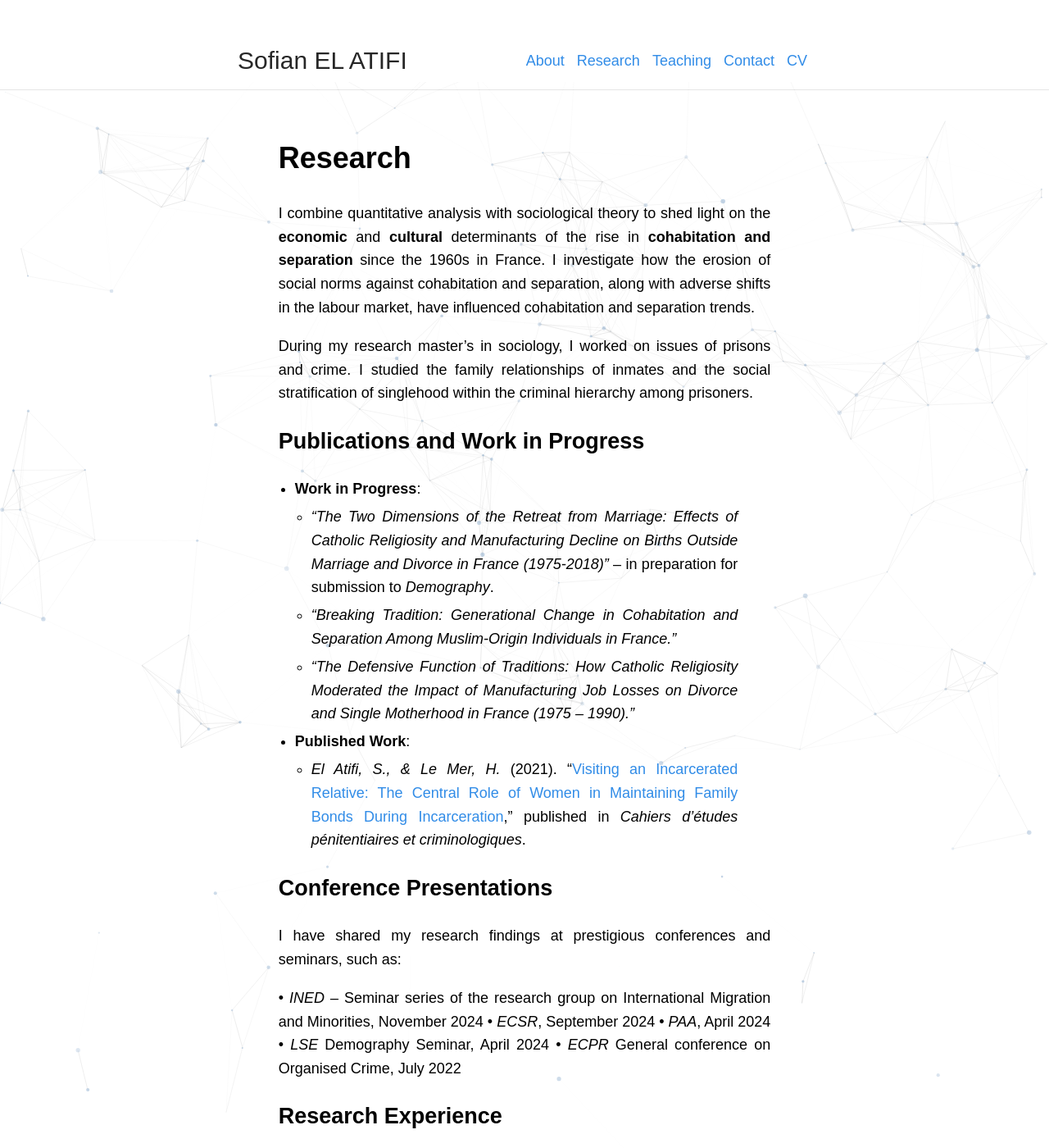
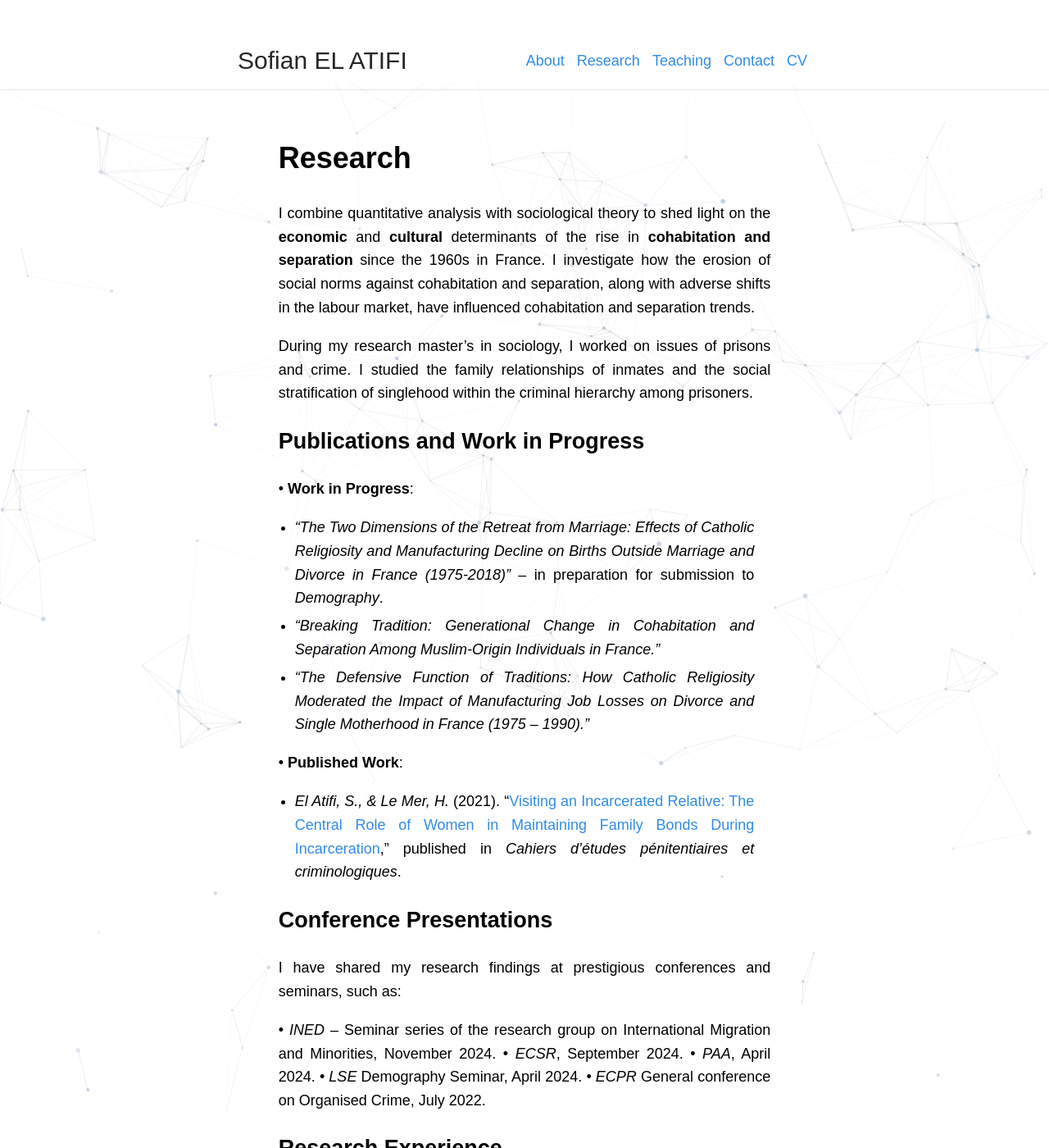
Before and after one commit to sofianelatifi/sofianelatifi.github.io, a Jekyll site: the page built from research.md, in a window 1280 px wide and 1400 px high. Shown: the whole window at 82% size. Built offline with Jekyll 4.4.1, drawn with Linux system fonts in a browser that asks for light colours.

```diff
--- a/research.md
+++ b/research.md
@@ -27,23 +27,23 @@ During my research master's in sociology, I worked on issues of prisons and crim
 
 ## Publications and Work in Progress
 
-- **Work in Progress**:
+• **Work in Progress**:
   - *“The Two Dimensions of the Retreat from Marriage: Effects of Catholic Religiosity and Manufacturing Decline on Births Outside Marriage and Divorce in France (1975-2018)”* – in preparation for submission to *Demography*.
   - *“Breaking Tradition: Generational Change in Cohabitation and Separation Among Muslim-Origin Individuals in France.”*
   - *“The Defensive Function of Traditions: How Catholic Religiosity Moderated the Impact of Manufacturing Job Losses on Divorce and Single Motherhood in France (1975 – 1990).”*
 
-- **Published Work**:
+• **Published Work**:
   - *El Atifi, S., & Le Mer, H.* (2021). “[Visiting an Incarcerated Relative: The Central Role of Women in Maintaining Family Bonds During Incarceration](https://www.justice.gouv.fr/sites/default/files/2023-05/Cahiers_etudes_penitentiaires_et_criminologiques_n55.pdf),” published in *Cahiers d’études pénitentiaires et criminologiques*.
 
 ## Conference Presentations
 
 I have shared my research findings at prestigious conferences and seminars, such as:
 
-• *INED* – Seminar series of the research group on International Migration and Minorities, November 2024
-• *ECSR*, September 2024
-• *PAA*, April 2024
-• *LSE* Demography Seminar, April 2024
-• *ECPR* General conference on Organised Crime, July 2022
+• *INED* – Seminar series of the research group on International Migration and Minorities, November 2024.
+• *ECSR*, September 2024.
+• *PAA*, April 2024.
+• *LSE* Demography Seminar, April 2024.
+• *ECPR* General conference on Organised Crime, July 2022.
 
 
 ## Research Experience
```
